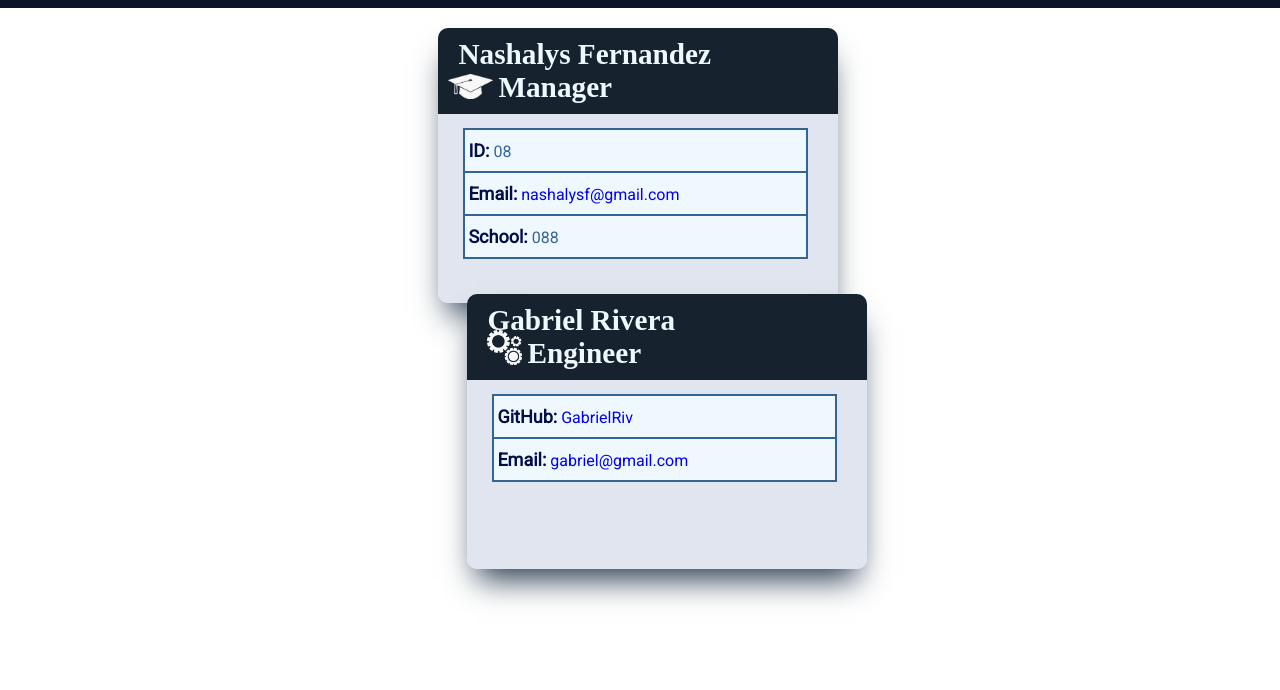
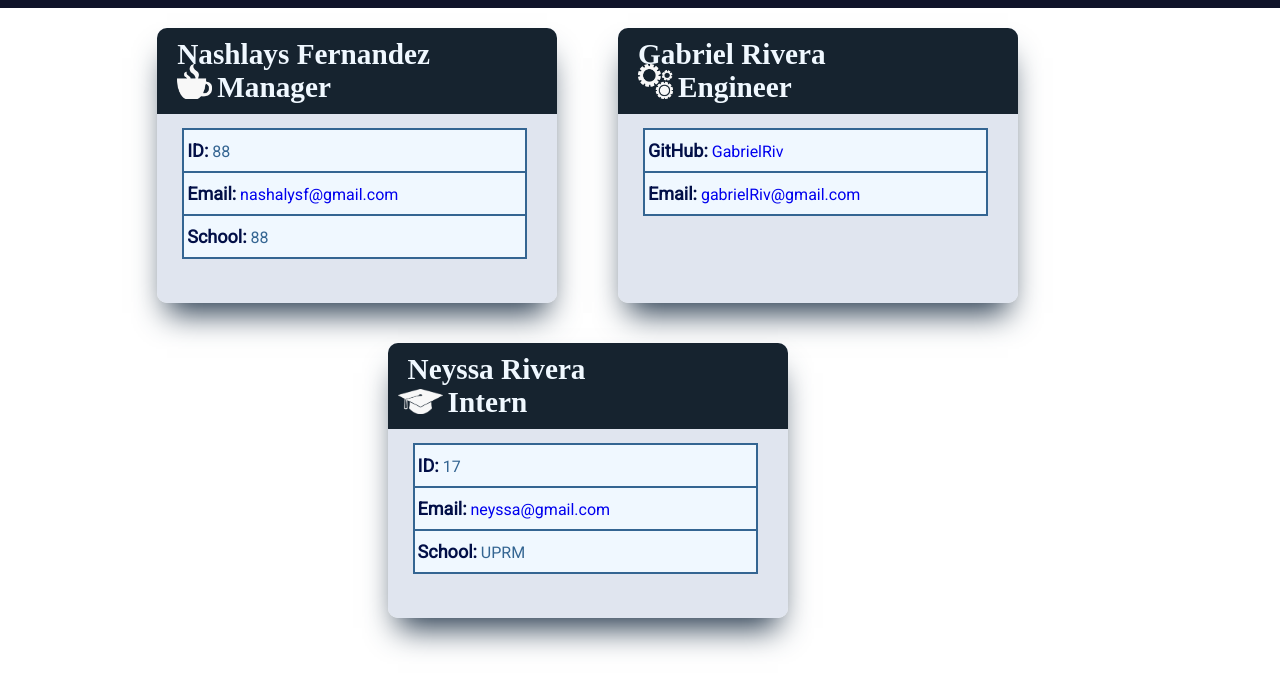
Before and after one commit to nashalysf/Team-card-generator, a plain HTML site: page index.html in a window 1280 px wide. Shown: the part 72-762 px from the top of the page. Drawn offline with Linux system fonts and the light colour scheme; a web font is replaced by a local one.

Commit message:
bugs fixed

```diff
--- a/__test__/generatepage.js
+++ b/__test__/generatepage.js
@@ -75,7 +75,7 @@ const generateIntern = (intern) => {
           </div>
           <div class="userInfo">
             <div class="ID"><span>ID:</span> ${intern.ID}</div>
-            <div class="email"><span>Email:</span> <a href="mailto:${engineer.email}">${engineer.email}</a></div>
+            <div class="email"><span>Email:</span> <a href="mailto:${intern.email}">${intern.email}</a></div>
           <div class="office"><span>School:</span> ${intern.school}</div>
           </div>
           </section>
--- a/index.html
+++ b/index.html
@@ -14,18 +14,19 @@
     <body>
       <nav class="navbar"><h1>My Team</h1></nav>
         <section class="profile-wrapper">
-
+         <section class="profile-wrapper">
           <div class="profile-card">
             <div class="upperCard">
-              <div class="Name"><h3>Nashalys Fernandez</h3></div>
-                <div class="position"><img src="../img/intern.png" width="35px"/><h3>Manager</h3></div>
+              <div class="Name"><h3>Nashlays Fernandez</h3></div>
+                <div class="position"><img src="../img/coffee.png" width="35px"/><h3>Manager</h3></div>
           </div>
           <div class="userInfo">
-            <div class="ID"><span>ID:</span> 08</div>
+            <div class="ID"><span>ID:</span> 88</div>
               <div class="email"><span>Email:</span> <a href="mailto:nashalysf@gmail.com">nashalysf@gmail.com</a></div>
-                <div class="office"><span>School:</span> 088</div>
+                <div class="office"><span>School:</span> 88</div>
           </div>
-
+          </section>
+   <section class="profile-wrapper">
           <div class="profile-card">
             <div class="upperCard">
             <div class="Name"><h3>Gabriel Rivera</h3></div>
@@ -33,9 +34,22 @@
           </div>
           <div class="userInfo">
             <div class="ID"><span>GitHub:</span> <a href="https://github.com/GabrielRiv" target="_blank">GabrielRiv</a></div>
-              <div class="email"><span>Email:</span> <a href="mailto:gabriel@gmail.com">gabriel@gmail.com</a></div>
+              <div class="email"><span>Email:</span> <a href="mailto:gabrielRiv@gmail.com">gabrielRiv@gmail.com</a></div>
             </div>
           </div>
+          </section>
+   <section class="profile-wrapper">
+          <div class="profile-card">
+            <div class="upperCard">
+              <div class="Name"><h3>Neyssa Rivera</h3></div>
+                <div class="position"><img src="../img/intern.png" width="35px"/><h3>Intern</h3></div>
+          </div>
+          <div class="userInfo">
+            <div class="ID"><span>ID:</span> 17</div>
+            <div class="email"><span>Email:</span> <a href="mailto:neyssa@gmail.com">neyssa@gmail.com</a></div>
+          <div class="office"><span>School:</span> UPRM</div>
+          </div>
+          </section>
 
 
       </section>
```
